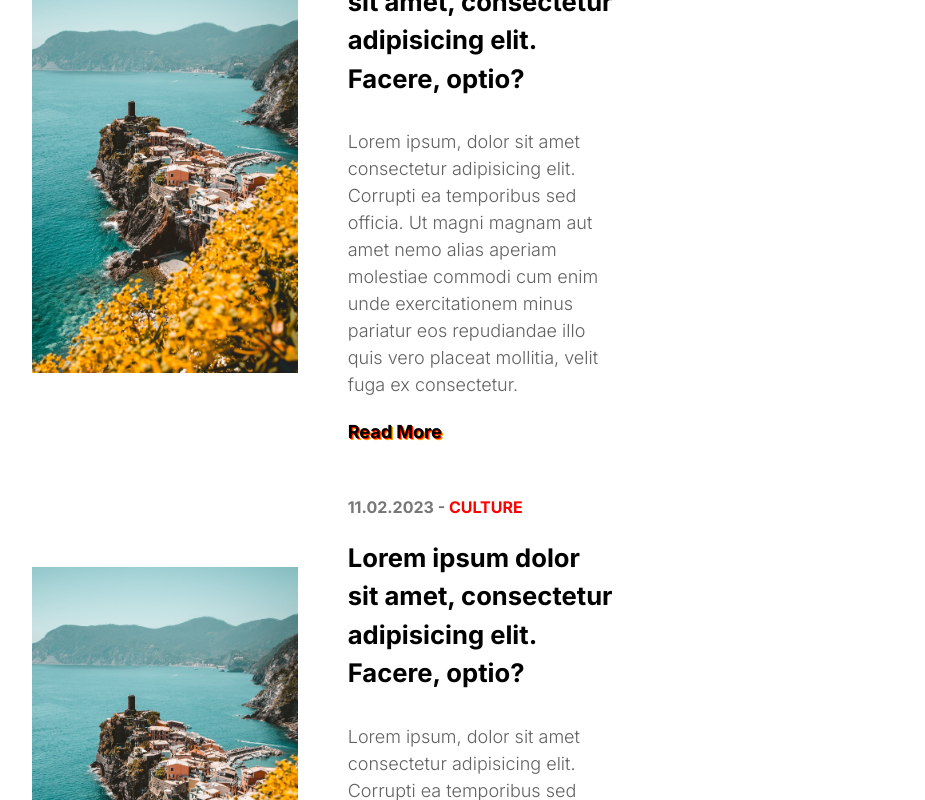
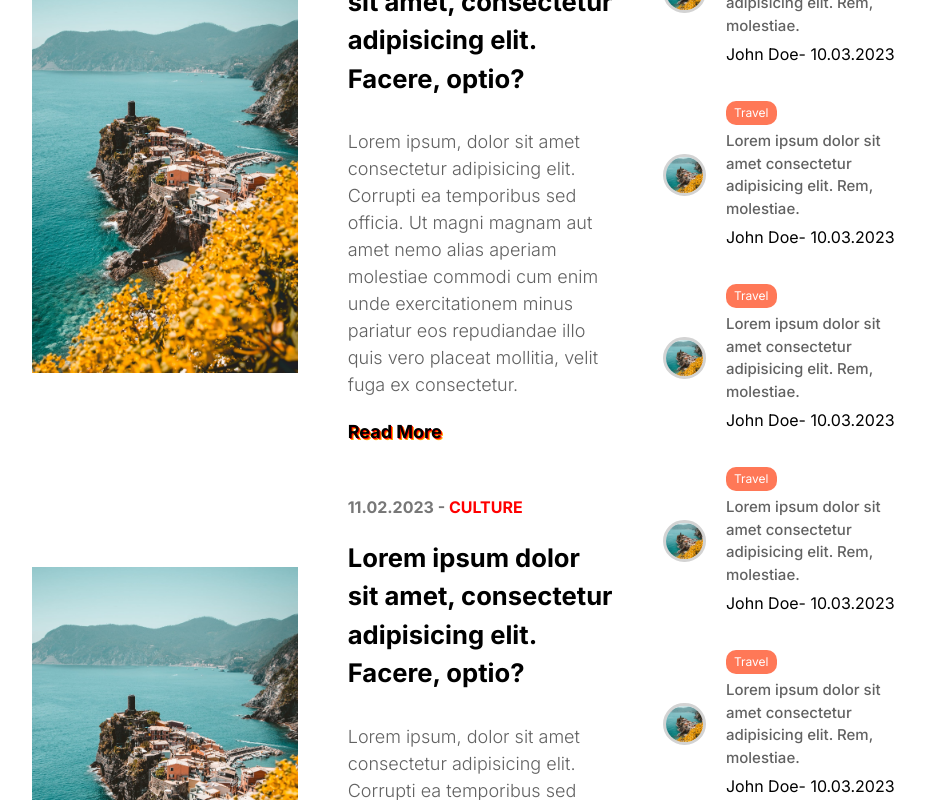
Before and after one commit to kanugurajesh/DevShare, a Next.js app: page / in a window 1280 px wide. Shown: the part 1580-2380 px from the top of the page, without its empty margins (176-1101 px from the left). Built offline with nearby package versions, Linux system fonts and the light colour scheme.

Commit message:
Adding menu posts

```diff
--- a/components/Menu/Menu.tsx
+++ b/components/Menu/Menu.tsx
@@ -26,6 +26,74 @@ const Menu = () => {
             </div>
           </div>
         </Link>
+        <Link href="/" className={styles.item}>
+          <div className={styles.imageContainer}>
+            <Image src="/p1.jpeg" alt="1" fill className={styles.image} />
+          </div>
+          <div className={styles.textContainer}>
+            <span className={`${styles.category} ${styles.travel}`}>
+              Travel
+            </span>
+            <h3 className={styles.postTitle}>Lorem ipsum dolor sit amet consectetur adipisicing elit. Rem, molestiae.</h3>
+            <div className={styles.detail}>
+              <span className={styles.username}>
+                John Doe
+              </span>
+              <span className={styles.date}>- 10.03.2023</span>
+            </div>
+          </div>
+        </Link>
+        <Link href="/" className={styles.item}>
+          <div className={styles.imageContainer}>
+            <Image src="/p1.jpeg" alt="1" fill className={styles.image} />
+          </div>
+          <div className={styles.textContainer}>
+            <span className={`${styles.category} ${styles.travel}`}>
+              Travel
+            </span>
+            <h3 className={styles.postTitle}>Lorem ipsum dolor sit amet consectetur adipisicing elit. Rem, molestiae.</h3>
+            <div className={styles.detail}>
+              <span className={styles.username}>
+                John Doe
+              </span>
+              <span className={styles.date}>- 10.03.2023</span>
+            </div>
+          </div>
+        </Link>
+        <Link href="/" className={styles.item}>
+          <div className={styles.imageContainer}>
+            <Image src="/p1.jpeg" alt="1" fill className={styles.image} />
+          </div>
+          <div className={styles.textContainer}>
+            <span className={`${styles.category} ${styles.travel}`}>
+              Travel
+            </span>
+            <h3 className={styles.postTitle}>Lorem ipsum dolor sit amet consectetur adipisicing elit. Rem, molestiae.</h3>
+            <div className={styles.detail}>
+              <span className={styles.username}>
+                John Doe
+              </span>
+              <span className={styles.date}>- 10.03.2023</span>
+            </div>
+          </div>
+        </Link>
+        <Link href="/" className={styles.item}>
+          <div className={styles.imageContainer}>
+            <Image src="/p1.jpeg" alt="1" fill className={styles.image} />
+          </div>
+          <div className={styles.textContainer}>
+            <span className={`${styles.category} ${styles.travel}`}>
+              Travel
+            </span>
+            <h3 className={styles.postTitle}>Lorem ipsum dolor sit amet consectetur adipisicing elit. Rem, molestiae.</h3>
+            <div className={styles.detail}>
+              <span className={styles.username}>
+                John Doe
+              </span>
+              <span className={styles.date}>- 10.03.2023</span>
+            </div>
+          </div>
+        </Link>
       </div>
     </div>
   )
--- a/components/Menu/menu.module.css
+++ b/components/Menu/menu.module.css
@@ -14,7 +14,10 @@
 }
 
 .items {
-
+    margin-top: 35px;
+    display: flex;
+    flex-direction: column;
+    gap: 35px;
 }
 
 .item {
@@ -43,7 +46,19 @@
 }
 
 .postTitle {
-    font-size: 10px;
+    font-size: 15px;
     font-weight: 500;
     color: var(--softTextColor);
 }
+
+.category {
+    padding: 3px 8px;
+    border-radius: 10px;
+    font-size: 12px;
+    color: white;
+    width: max-content;
+}
+
+.category.travel {
+    background-color: #ff7857;
+}
```
